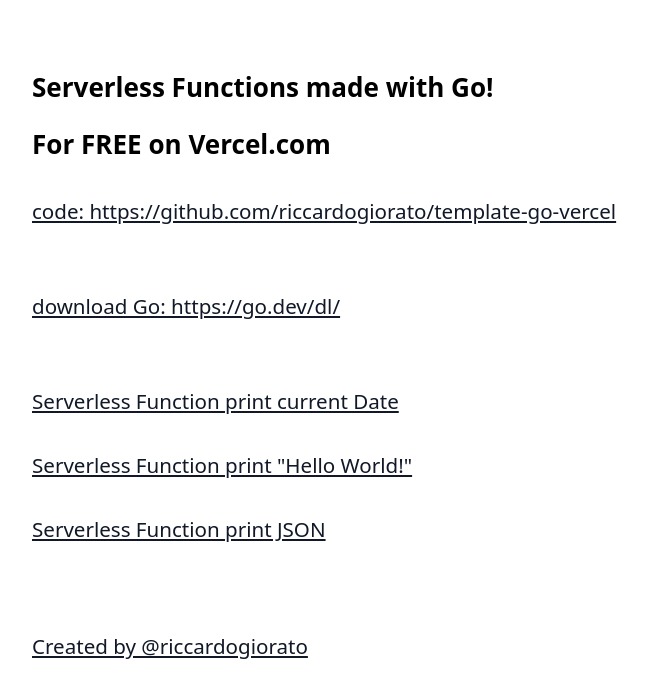
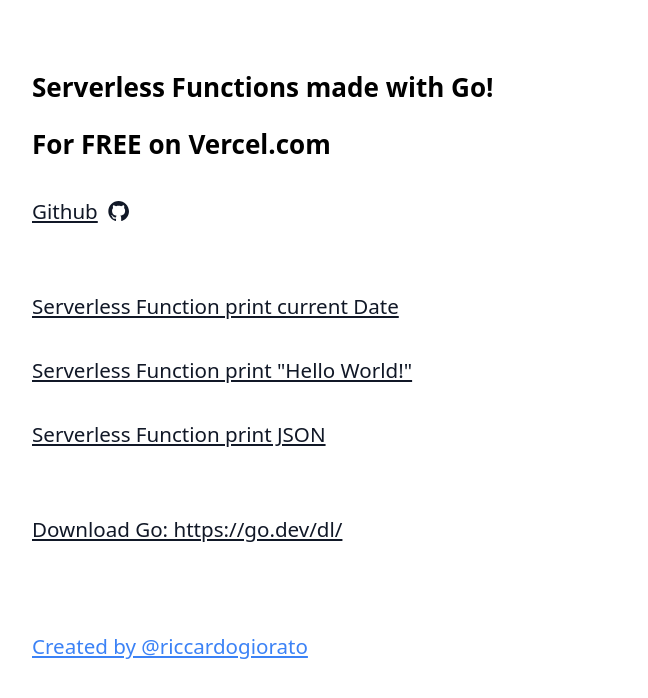
Before and after one commit to riccardogiorato/template-go-vercel, a website: page public/index.html in a window 1280 px wide. Shown: the whole page, without its empty margins (240-888 px from the left). Drawn offline with Linux system fonts and the light colour scheme.

Commit message:
update go version and vercel package

```diff
--- a/package.json
+++ b/package.json
@@ -6,10 +6,11 @@
   "author": "riccardogiorato <https://riccardogiorato.com/>",
   "license": "MIT",
   "dependencies": {
-    "vercel": "^23.1.2"
+    "vercel": "^24.0.0"
   },
   "scripts": {
     "setup": "yarn vercel login && yarn vercel link",
-    "start": "yarn vercel dev"
+    "start": "yarn vercel dev",
+    "dev": "yarn start"
   }
 }
--- a/public/index.html
+++ b/public/index.html
@@ -49,12 +49,35 @@
       href="https://github.com/riccardogiorato/template-go-vercel"
       rel="noopener noreferrer"
       target="_blank"
+      style="display: flex; align-items: center"
     >
-      code: https://github.com/riccardogiorato/template-go-vercel
-    </a>
-    <br />
-    <a href="https://go.dev/dl/" rel="noopener noreferrer" target="_blank">
-      download Go: https://go.dev/dl/
+      Github
+      <svg
+        xmlns="http://www.w3.org/2000/svg"
+        viewBox="0 0 17 16"
+        fill="none"
+        style="width: 22px; height: 22px; margin-left: 10px"
+      >
+        <g clip-path="url(githublogo)" class="jsx-2562017125">
+          <path
+            fill="currentColor"
+            fill-rule="evenodd"
+            d="M8.18391.249268C3.82241.249268.253906 3.81777.253906 8.17927c0 3.46933 2.279874 6.44313 5.451874 7.53353.3965.0991.49563-.1983.49563-.3965v-1.3878c-2.18075.4956-2.67638-.9912-2.67638-.9912-.3965-.8922-.89212-1.1895-.89212-1.1895-.69388-.4957.09912-.4957.09912-.4957.793.0992 1.1895.793 1.1895.793.69388 1.2887 1.88338.8922 2.27988.6939.09912-.4956.29737-.8921.49562-1.0904-1.78425-.1982-3.5685-.8921-3.5685-3.96496 0-.89212.29738-1.586.793-2.08162-.09912-.19825-.3965-.99125.09913-2.08163 0 0 .69387-.19825 2.18075.793.59475-.19825 1.28862-.29737 1.9825-.29737.69387 0 1.38775.09912 1.98249.29737 1.4869-.99125 2.1808-.793 2.1808-.793.3965 1.09038.1982 1.88338.0991 2.08163.4956.59475.793 1.28862.793 2.08162 0 3.07286-1.8834 3.66766-3.66764 3.86586.29737.3965.59474.8921.59474 1.586v2.1808c0 .1982.0991.4956.5948.3965 3.172-1.0904 5.4518-4.0642 5.4518-7.53353-.0991-4.3615-3.6676-7.930002-8.02909-7.930002z"
+            clip-rule="evenodd"
+            class="jsx-2562017125"
+          ></path>
+        </g>
+        <defs class="jsx-2562017125">
+          <clipPath id="githublogo" class="jsx-2562017125">
+            <path
+              fill="transparent"
+              d="M0 0h15.86v15.86H0z"
+              transform="translate(.253906 .0493164)"
+              class="jsx-2562017125"
+            ></path>
+          </clipPath>
+        </defs>
+      </svg>
     </a>
     <br />
 
@@ -63,12 +86,18 @@
     <a href="/api/json"> Serverless Function print JSON </a>
 
     <br />
+
+    <a href="https://go.dev/dl/" rel="noopener noreferrer" target="_blank">
+      Download Go: https://go.dev/dl/
+    </a>
+    <br />
     <br />
 
     <a
       href="https://www.riccardogiorato.com/"
       rel="noopener noreferrer"
       target="_blank"
+      style="color: rgb(59, 130, 246)"
     >
       Created by @riccardogiorato
     </a>
```
Also changed, not shown: 2 other files.
